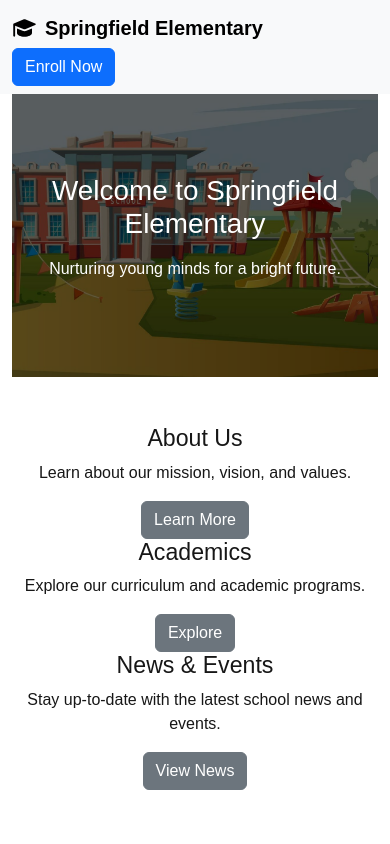
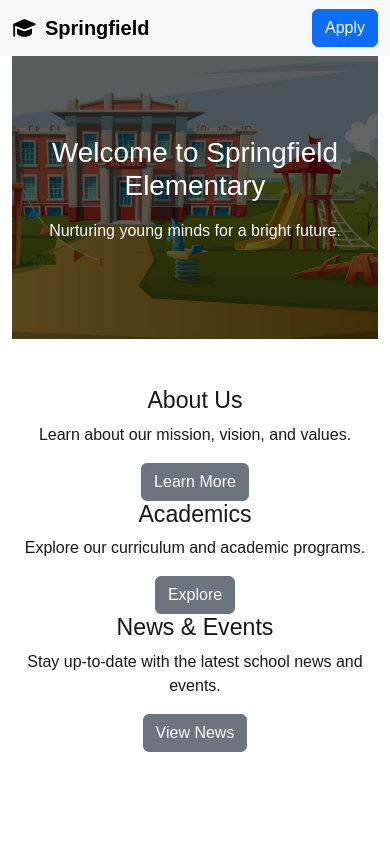
Before and after one commit to waqasshaukat/school-site, a Next.js app: page / in a window 390 px wide. Shown: the top 844 px of the page. Built offline with nearby package versions, Linux system fonts and the light colour scheme.

Commit message:
feat: improve mobile view and form submission UI

```diff
--- a/src/components/AdmissionForm.tsx
+++ b/src/components/AdmissionForm.tsx
@@ -10,6 +10,7 @@ const AdmissionForm = () => {
     message: '',
   });
   const [status, setStatus] = useState('');
+  const [statusType, setStatusType] = useState('');
 
   const handleChange = (e: React.ChangeEvent<HTMLInputElement | HTMLTextAreaElement>) => {
     setFormData({ ...formData, [e.target.id]: e.target.value });
@@ -18,6 +19,7 @@ const AdmissionForm = () => {
   const handleSubmit = async (e: React.FormEvent) => {
     e.preventDefault();
     setStatus('Submitting...');
+    setStatusType('');
 
     try {
       const response = await fetch('/api/submit-form', {
@@ -30,6 +32,7 @@ const AdmissionForm = () => {
 
       if (response.ok) {
         setStatus('Form submitted successfully!');
+        setStatusType('success');
         setFormData({
           studentName: '',
           parentName: '',
@@ -39,9 +42,11 @@ const AdmissionForm = () => {
         });
       } else {
         setStatus('An error occurred. Please try again.');
+        setStatusType('error');
       }
     } catch (error) {
       setStatus('An error occurred. Please try again.');
+      setStatusType('error');
     }
   };
 
@@ -85,7 +90,7 @@ const AdmissionForm = () => {
           Submit
         </button>
       </div>
-      {status && <p style={{ color: 'red' }}>{status}</p>}
+      {status && <p style={{ color: statusType === 'success' ? 'green' : 'red' }}>{status}</p>}
     </form>
   );
 };
--- a/src/components/Header.tsx
+++ b/src/components/Header.tsx
@@ -18,11 +18,11 @@ const Header = () => {
         <div className="container">
           <Link href="/" className="navbar-brand">
             <FontAwesomeIcon icon={faGraduationCap} className="me-2" />
-            <strong>Springfield Elementary</strong>
+            <strong>Springfield<span className="d-none d-lg-inline"> Elementary</span></strong>
           </Link>
           <div className="d-lg-none">
             <button className="btn btn-primary" onClick={openModal}>
-              Enroll Now
+              Apply
             </button>
           </div>
           <button
--- a/src/components/Modal.module.css
+++ b/src/components/Modal.module.css
@@ -8,6 +8,7 @@
   display: flex;
   justify-content: center;
   align-items: center;
+  z-index: 1050;
 }
 
 .modalContent {
```
